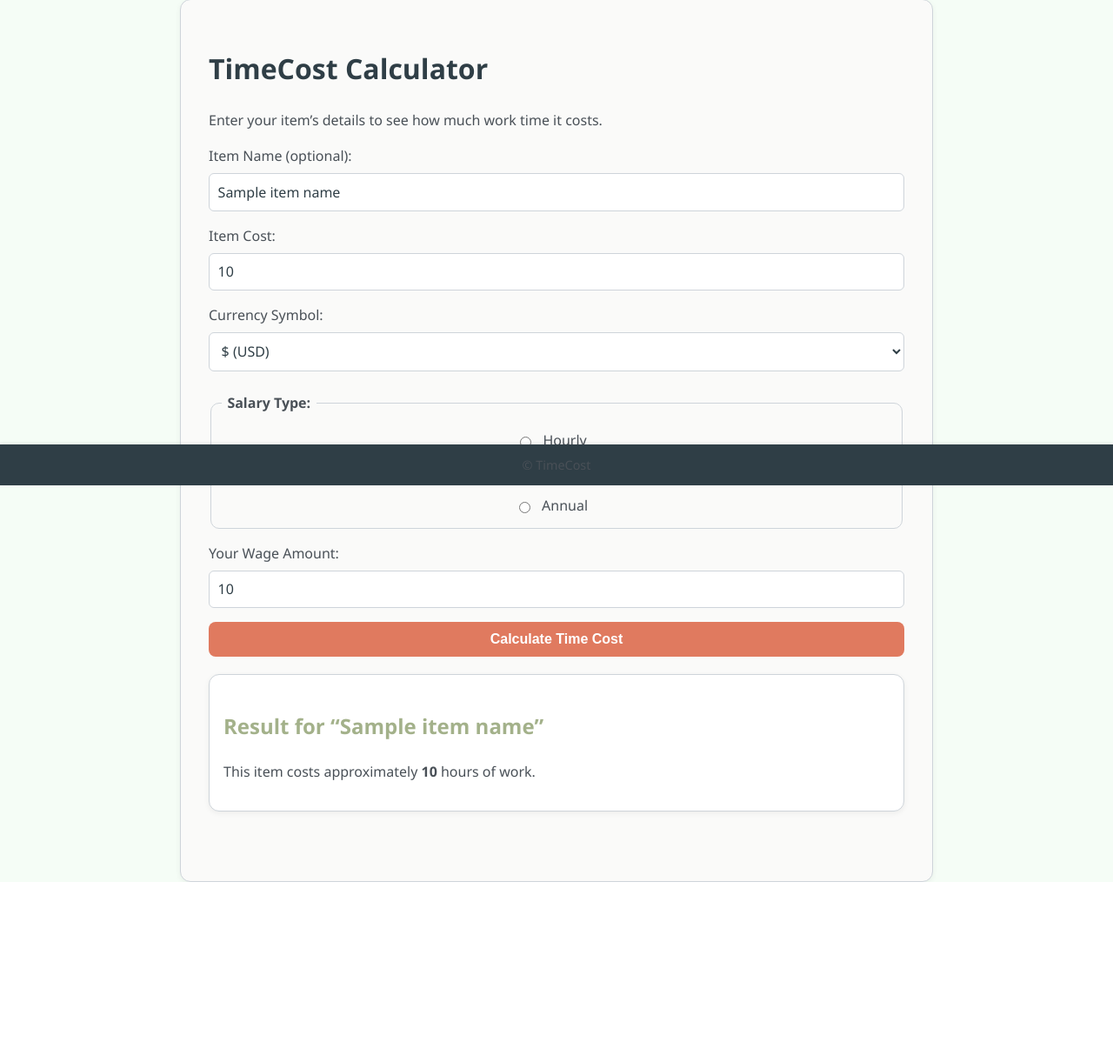
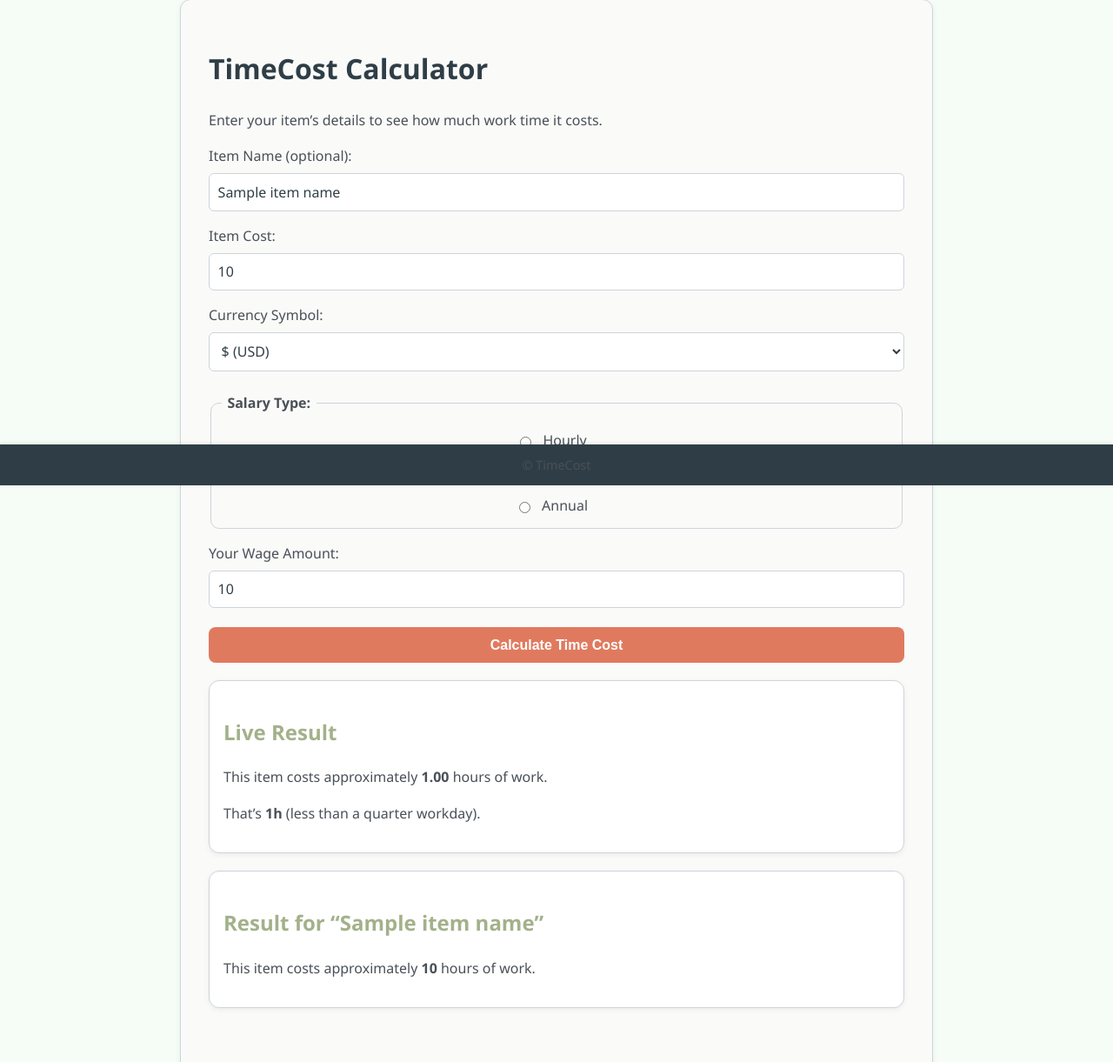
Before and after one commit to HandsomeSandwich/TimeCost, a Flask app: template templates/calculator.html in a window 1280 px wide. Shown: the part 242-1463 px from the top of the page at 87% size. Before the commit the page ends 1256 px from the top, so only its background shows below. Run offline with Flask 3, Linux system fonts and the light colour scheme; the template is opened without the code that fills it: most values are stand-ins (such as "Sample title", 1, 10 or a date in 2020).

Commit message:
Add live perview to calculator

```diff
--- a/templates/calculator.html
+++ b/templates/calculator.html
@@ -7,7 +7,7 @@
   <h1>TimeCost Calculator</h1>
   <p>Enter your item’s details to see how much work time it costs.</p>
 
-  <form action="{{ url_for('calculator') }}" method="post" class="calc-form">
+  <form action="{{ url_for('calculator') }}" method="post" class="calc-form" id="calcForm">
     <div class="field">
       <label for="itemName">Item Name (optional):</label>
       <input type="text" id="itemName" name="itemName" value="{{ item_name or '' }}">
@@ -15,8 +15,14 @@
 
     <div class="field">
       <label for="itemCost">Item Cost:</label>
-      <input type="number" step="0.01" id="itemCost" name="itemCost" value="{{ item_cost or '' }}" required>
-
+      <input
+        type="number"
+        step="0.01"
+        id="itemCost"
+        name="itemCost"
+        value="{{ item_cost or '' }}"
+        required
+      >
     </div>
 
     <div class="field">
@@ -39,12 +45,30 @@
 
     <div class="field">
       <label for="wageAmount">Your Wage Amount:</label>
-      <input type="number" step="0.01" id="wageAmount" name="wageAmount" value="{{ pre_wage_amount or '' }}" required>
+      <input
+        type="number"
+        step="0.01"
+        id="wageAmount"
+        name="wageAmount"
+        value="{{ pre_wage_amount or '' }}"
+        required
+      >
+      <small id="rateHint"></small>
     </div>
 
     <button type="submit">Calculate Time Cost</button>
   </form>
 
+  <!-- LIVE result card (always in DOM, updated by JS) -->
+  <div class="result-card" id="liveResult" role="status" aria-live="polite" style="display:none;">
+    <h2 id="resultTitle">Result</h2>
+
+    <p id="resultHoursLine"></p>
+    <p id="resultHumanLine"></p>
+    <p class="error-text" id="resultError" style="display:none;"></p>
+  </div>
+
+  <!-- Server result (still works after submit) -->
   {% if result == "Invalid input" %}
     <div class="result-card" role="status">
       <h2>Result</h2>
@@ -70,4 +94,115 @@
     </div>
   {% endif %}
 </div>
+
+<script>
+(function () {
+  const itemCostEl = document.getElementById("itemCost");
+  const wageAmountEl = document.getElementById("wageAmount");
+  const currencyEl = document.getElementById("currency");
+  const wageTypeEls = () => document.querySelectorAll('input[name="wageType"]');
+
+  const liveResult = document.getElementById("liveResult");
+  const resultTitle = document.getElementById("resultTitle");
+  const resultHoursLine = document.getElementById("resultHoursLine");
+  const resultHumanLine = document.getElementById("resultHumanLine");
+  const resultError = document.getElementById("resultError");
+  const rateHint = document.getElementById("rateHint");
+
+  function getWageType() {
+    const checked = document.querySelector('input[name="wageType"]:checked');
+    return checked ? checked.value : "hourly";
+  }
+
+  function hourlyFromWage(amount, type) {
+    if (!isFinite(amount) || amount <= 0) return 0;
+    if (type === "annual") return amount / 2080;     // 52w * 40h
+    if (type === "monthly") return amount / 173.33;  // 40h * 52 / 12
+    return amount; // hourly
+  }
+
+  function toHumanHours(hours) {
+    if (!isFinite(hours) || hours < 0) return "";
+    const totalMinutes = Math.round(hours * 60);
+    const h = Math.floor(totalMinutes / 60);
+    const m = totalMinutes % 60;
+
+    if (h === 0 && m === 0) return "0m";
+    if (h === 0) return `${m}m`;
+    if (m === 0) return `${h}h`;
+    return `${h}h ${m}m`;
+  }
+
+  function workdayEquivalent(hours, hoursPerDay = 8) {
+    if (!isFinite(hours) || hours <= 0) return "";
+    const days = hours / hoursPerDay;
+
+    if (days < 0.25) return "less than a quarter workday";
+    if (days < 1) return `about ${Math.round(days * 10) / 10} workday`;
+    if (days < 2) return "about 1 workday";
+    return `about ${Math.round(days * 10) / 10} workdays`;
+  }
+
+  function showError(msg) {
+    liveResult.style.display = "block";
+    resultError.style.display = "block";
+    resultError.textContent = msg;
+
+    resultHoursLine.textContent = "";
+    resultHumanLine.textContent = "";
+  }
+
+  function clearError() {
+    resultError.style.display = "none";
+    resultError.textContent = "";
+  }
+
+  function updateHint(type) {
+    if (type === "annual") rateHint.textContent = "Converted using 2080 working hours/year.";
+    else if (type === "monthly") rateHint.textContent = "Converted using ~173.33 working hours/month.";
+    else rateHint.textContent = "";
+  }
+
+  function recalc() {
+    const currency = currencyEl.value || "$";
+    const wageType = getWageType();
+    updateHint(wageType);
+
+    const cost = parseFloat(itemCostEl.value);
+    const wageAmount = parseFloat(wageAmountEl.value);
+    const hourly = hourlyFromWage(wageAmount, wageType);
+
+    // Hide until user starts typing something meaningful
+    const hasAnything = (itemCostEl.value.trim() !== "" || wageAmountEl.value.trim() !== "");
+    if (!hasAnything) {
+      liveResult.style.display = "none";
+      return;
+    }
+
+    if (!isFinite(cost) || cost < 0) return showError("Enter a valid item cost.");
+    if (!isFinite(wageAmount) || wageAmount <= 0) return showError("Enter a valid wage amount.");
+    if (!isFinite(hourly) || hourly <= 0) return showError("Wage conversion resulted in an invalid hourly rate.");
+
+    clearError();
+
+    const hours = cost / hourly;
+    const human = toHumanHours(hours);
+    const workday = workdayEquivalent(hours);
+
+    liveResult.style.display = "block";
+    resultTitle.textContent = "Live Result";
+    resultHoursLine.innerHTML = `This item costs approximately <strong>${hours.toFixed(2)}</strong> hours of work.`;
+    resultHumanLine.innerHTML = `That’s <strong>${human}</strong>${workday ? ` (${workday})` : ""}.`;
+  }
+
+  // Events
+  itemCostEl.addEventListener("input", recalc);
+  wageAmountEl.addEventListener("input", recalc);
+  currencyEl.addEventListener("change", recalc);
+  wageTypeEls().forEach(r => r.addEventListener("change", recalc));
+
+  // Initial run
+  recalc();
+})();
+</script>
 {% endblock %}
```
